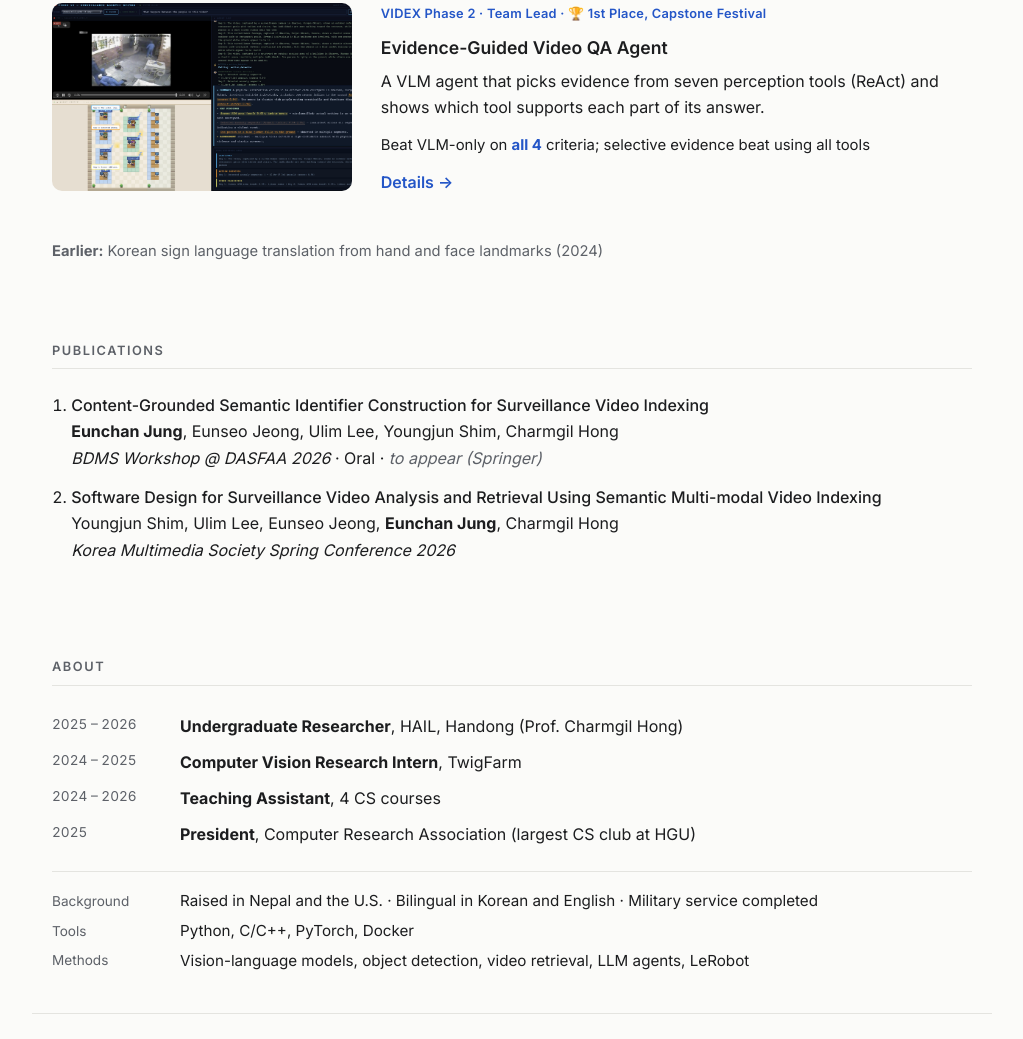
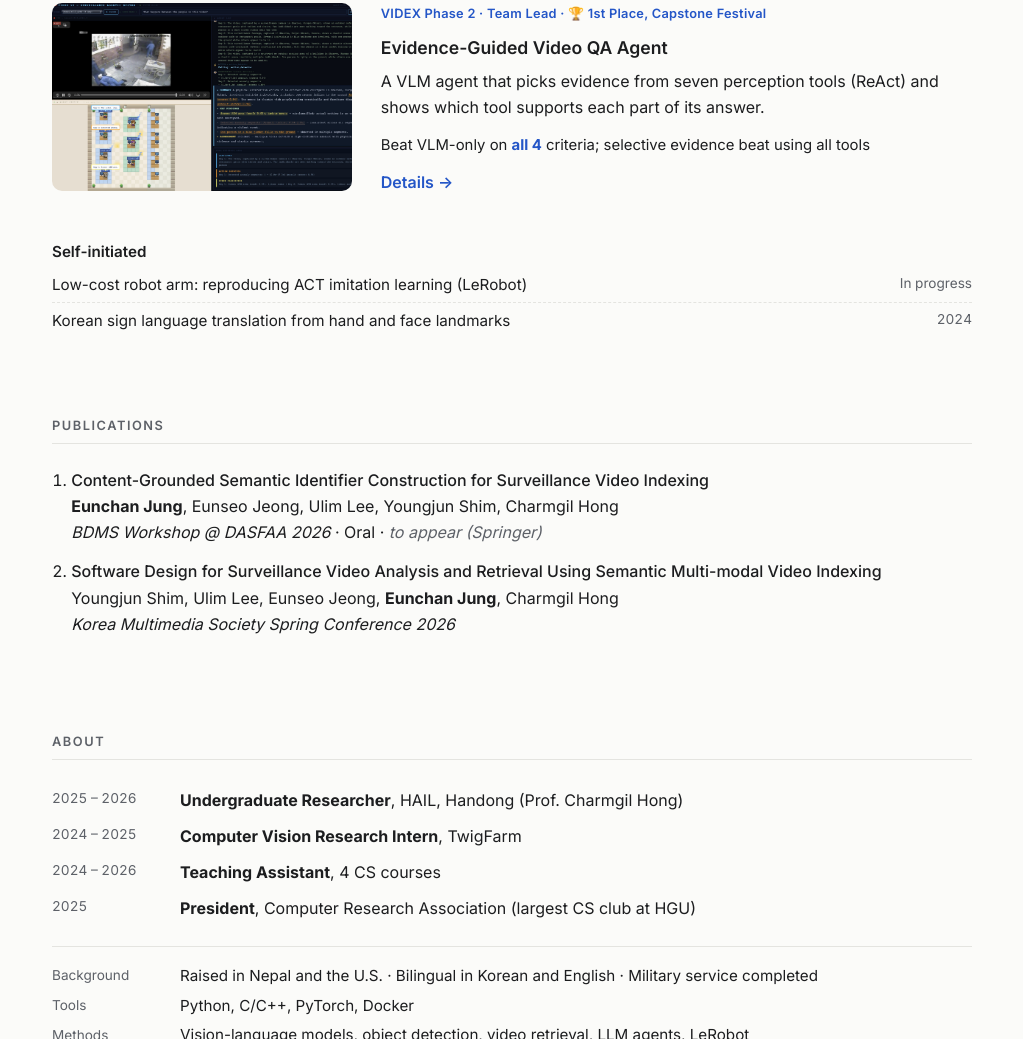
Before and after one commit to 248Kobe/248Kobe.github.io, a plain HTML site: page index.html in a window 1280 px wide. Shown: the part 1010-2049 px from the top of the page, without its empty margins (128-1151 px from the left). Drawn offline with Linux system fonts and the light colour scheme.

Commit message:
Add self-initiated projects list
Co-Authored-By: Claude Opus 5.5 <noreply@anthropic.com>

```diff
--- a/css/style.css
+++ b/css/style.css
@@ -196,6 +196,12 @@ td.bad { color: #c0392b; font-weight: 600; }
 a.media { display: block; }
 a.media:hover { opacity: .92; }
 .earlier { color: var(--muted); font-size: .92rem; margin: 1.2rem 0 0; }
+.side { margin-top: 1.4rem; }
+.side h3 { font-size: .95rem; margin: 0 0 .4rem; }
+.side ul { list-style: none; padding: 0; margin: 0; }
+.side li { display: flex; justify-content: space-between; gap: 1rem; padding: .3rem 0; font-size: .95rem; border-bottom: 1px dashed var(--line); }
+.side li:last-child { border-bottom: 0; }
+.side .when { flex: none; }
 .about-line { color: var(--muted); font-size: .93rem; margin: .4rem 0; }
 .about-line b { color: var(--text); margin-right: .4rem; }
 .brief { display: grid; grid-template-columns: 5.5rem 1fr; gap: .45rem 1rem; margin: 1rem 0 1.4rem; max-width: 46rem; }
--- a/index.html
+++ b/index.html
@@ -109,7 +109,13 @@
       </article>
       -->
 
-      <p class="earlier"><b>Earlier:</b> Korean sign language translation from hand and face landmarks (2024)</p>
+      <div class="side">
+        <h3>Self-initiated</h3>
+        <ul>
+          <li><span>Low-cost robot arm: reproducing ACT imitation learning (LeRobot)</span><span class="when">In progress</span></li>
+          <li><span>Korean sign language translation from hand and face landmarks</span><span class="when">2024</span></li>
+        </ul>
+      </div>
     </section>
 
     <!-- ===================== PUBLICATIONS ===================== -->
```
